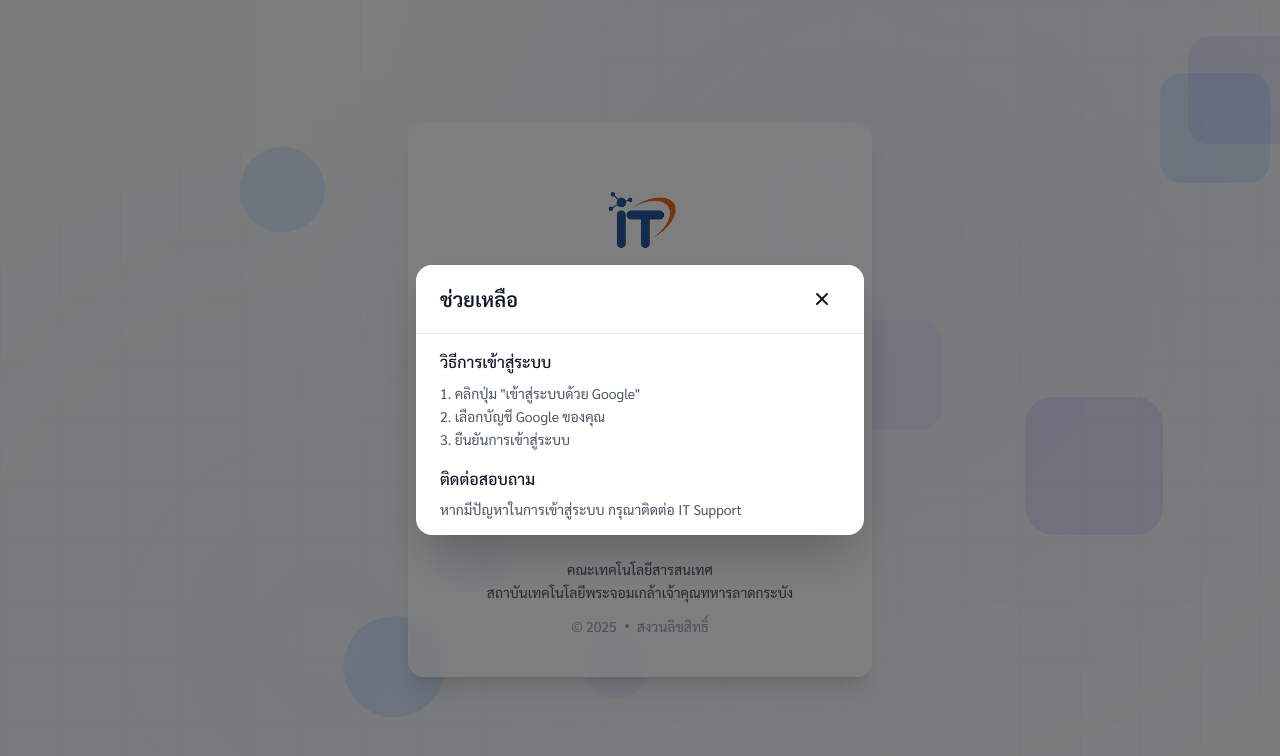
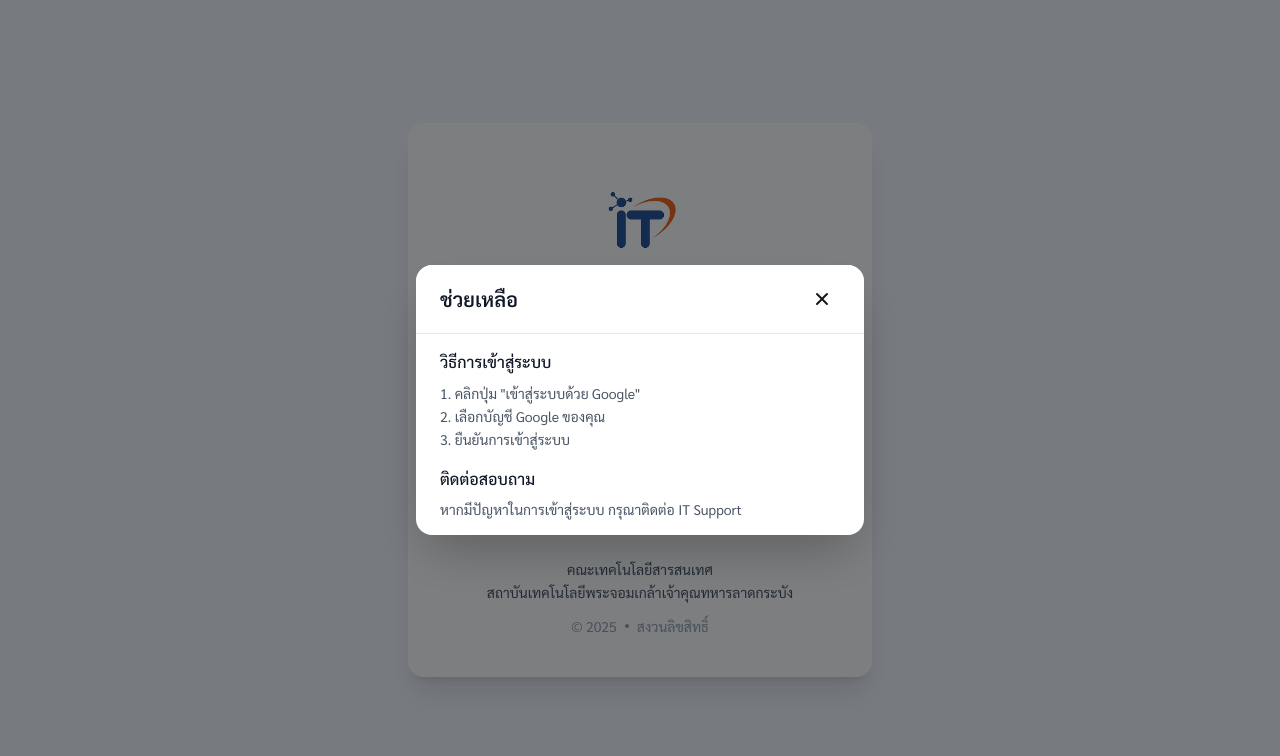
Before and after one commit to Pisol00/class-schedule, a Next.js app: page /login in a window 1280 px wide. Both pictures are taken after a click on the button "ช่วยเหลือ". Shown: the top 756 px of the page. Built offline with nearby package versions, Linux system fonts and the light colour scheme.

Commit message:
refactor login

```diff
--- /dev/null
+++ b/app/login/components/google-button.tsx
@@ -0,0 +1,60 @@
+'use client';
+
+import React from 'react';
+import { motion } from 'framer-motion';
+import { LoadingDots } from '@/app/login/components/ui';
+
+interface GoogleLoginButtonProps {
+  onClick: () => void;
+  isLoading?: boolean;
+  className?: string;
+}
+
+export default function GoogleLoginButton({
+  onClick,
+  isLoading = false,
+  className
+}: GoogleLoginButtonProps) {
+  return (
+    <motion.button
+      onClick={onClick}
+      disabled={isLoading}
+      aria-label={isLoading ? "กำลังเข้าสู่ระบบ" : "เข้าสู่ระบบด้วย Google"}
+      className={`w-full flex items-center justify-center space-x-4 bg-white/80 backdrop-blur-sm border border-white/60 hover:border-blue-400/60 rounded-xl px-6 py-4 min-h-[56px] text-base font-medium text-gray-700 shadow-lg shadow-black/5 hover:shadow-xl hover:shadow-blue-500/10 transition-all duration-200 ease-out focus:outline-none focus:ring-2 focus:ring-blue-500/50 focus:ring-offset-2 disabled:opacity-70 disabled:cursor-not-allowed cursor-pointer ${className || ''}`}
+      whileHover={!isLoading ? { scale: 1.02, y: -1 } : {}}
+      whileTap={!isLoading ? { scale: 0.98 } : {}}
+      transition={{ type: "spring", stiffness: 300, damping: 20 }}
+    >
+      {isLoading ? (
+        <motion.div
+          className="flex items-center space-x-3"
+          initial={{ opacity: 0 }}
+          animate={{ opacity: 1 }}
+          transition={{ duration: 0.3 }}
+        >
+          <LoadingDots />
+          <span>กำลังเข้าสู่ระบบ...</span>
+        </motion.div>
+      ) : (
+        <motion.div
+          className="flex items-center space-x-4"
+          initial={{ opacity: 0 }}
+          animate={{ opacity: 1 }}
+          transition={{ duration: 0.3 }}
+        >
+          {/* Google Logo */}
+          <motion.svg
+            className="w-6 h-6 flex-shrink-0"
+            viewBox="0 0 24 24"
+          >
+            <path fill="#4285F4" d="M22.56 12.25c0-.78-.07-1.53-.2-2.25H12v4.26h5.92c-.26 1.37-1.04 2.53-2.21 3.31v2.77h3.57c2.08-1.92 3.28-4.74 3.28-8.09z"/>
+            <path fill="#34A853" d="M12 23c2.97 0 5.46-.98 7.28-2.66l-3.57-2.77c-.98.66-2.23 1.06-3.71 1.06-2.86 0-5.29-1.93-6.16-4.53H2.18v2.84C3.99 20.53 7.7 23 12 23z"/>
+            <path fill="#FBBC05" d="M5.84 14.09c-.22-.66-.35-1.36-.35-2.09s.13-1.43.35-2.09V7.07H2.18C1.43 8.55 1 10.22 1 12s.43 3.45 1.18 4.93l2.85-2.22.81-.62z"/>
+            <path fill="#EA4335" d="M12 5.38c1.62 0 3.06.56 4.21 1.64l3.15-3.15C17.45 2.09 14.97 1 12 1 7.7 1 3.99 3.47 2.18 7.07l3.66 2.84c.87-2.6 3.3-4.53 6.16-4.53z"/>
+          </motion.svg>
+          <span className="text-lg select-none">เข้าสู่ระบบด้วย Google</span>
+        </motion.div>
+      )}
+    </motion.button>
+  );
+}
--- /dev/null
+++ b/app/login/components/help-modal.tsx
@@ -0,0 +1,44 @@
+import React from 'react';
+
+export function HelpModalContent() {
+  return (
+    <div className="space-y-4">
+      <div>
+        <h3 className="font-medium text-gray-900 mb-2">วิธีการเข้าสู่ระบบ</h3>
+        <p className="text-gray-600 text-sm leading-relaxed">
+          1. คลิกปุ่ม "เข้าสู่ระบบด้วย Google"<br/>
+          2. เลือกบัญชี Google ของคุณ<br/>
+          3. ยืนยันการเข้าสู่ระบบ
+        </p>
+      </div>
+      <div>
+        <h3 className="font-medium text-gray-900 mb-2">ติดต่อสอบถาม</h3>
+        <p className="text-gray-600 text-sm">
+          หากมีปัญหาในการเข้าสู่ระบบ กรุณาติดต่อ IT Support
+        </p>
+      </div>
+    </div>
+  );
+}
+
+export function PrivacyModalContent() {
+  return (
+    <div className="space-y-4 text-sm text-gray-600 leading-relaxed">
+      <p>
+        เราใช้ข้อมูลของคุณเพื่อการจัดตารางการสอนและการจัดการระบบเท่านั้น
+      </p>
+      <div>
+        <h3 className="font-medium text-gray-900 mb-2">การเก็บรักษาข้อมูล</h3>
+        <p>
+          ข้อมูลส่วนบุคคลของคุณจะถูกเก็บรักษาไว้อย่างปลอดภัยและจะไม่ถูกเปิดเผยต่อบุคคลที่สาม
+        </p>
+      </div>
+      <div>
+        <h3 className="font-medium text-gray-900 mb-2">การใช้งาน</h3>
+        <p>
+          ข้อมูลจะถูกใช้เพื่อการจัดการระบบการเรียนการสอนและการติดต่อสื่อสารที่จำเป็นเท่านั้น
+        </p>
+      </div>
+    </div>
+  );
+}
--- /dev/null
+++ b/app/login/components/index.ts
@@ -0,0 +1,2 @@
+export { default as GoogleLoginButton } from '@/app/login/components/google-button';
+export { HelpModalContent, PrivacyModalContent } from '@/app/login/components/help-modal';
--- /dev/null
+++ b/app/login/components/ui/index.ts
@@ -0,0 +1,2 @@
+export { default as Modal } from '@/app/login/components/ui/modal';
+export { default as LoadingDots } from '@/app/login/components/ui/loading-dots';
--- /dev/null
+++ b/app/login/components/ui/loading-dots.tsx
@@ -0,0 +1,26 @@
+import React from 'react';
+
+interface LoadingDotsProps {
+  className?: string;
+  'aria-label'?: string;
+}
+
+export default function LoadingDots({
+  className = "flex space-x-1",
+  'aria-label': ariaLabel = "กำลังโหลด"
+}: LoadingDotsProps) {
+  return (
+    <div className={className} aria-label={ariaLabel}>
+      {[0, 1, 2].map((i) => (
+        <div
+          key={i}
+          className="w-2 h-2 bg-blue-500 rounded-full animate-pulse"
+          style={{
+            animationDelay: `${i * 0.15}s`,
+            animationDuration: '1.2s'
+          }}
+        />
+      ))}
+    </div>
+  );
+}
--- /dev/null
+++ b/app/login/components/ui/modal.tsx
@@ -0,0 +1,75 @@
+'use client';
+
+import React from 'react';
+import { motion, AnimatePresence } from 'framer-motion';
+
+interface ModalProps {
+  isOpen: boolean;
+  onClose: () => void;
+  title: string;
+  children: React.ReactNode;
+  maxWidth?: string;
+}
+
+export default function Modal({
+  isOpen,
+  onClose,
+  title,
+  children,
+  maxWidth = "max-w-md"
+}: ModalProps) {
+  return (
+    <AnimatePresence>
+      {isOpen && (
+        <motion.div
+          className="fixed inset-0 z-50 flex items-center justify-center p-4"
+          initial={{ opacity: 0 }}
+          animate={{ opacity: 1 }}
+          exit={{ opacity: 0 }}
+          transition={{ duration: 0.15 }}
+        >
+          {/* Backdrop */}
+          <motion.div
+            className="absolute inset-0 bg-black/50"
+            onClick={onClose}
+            initial={{ opacity: 0 }}
+            animate={{ opacity: 1 }}
+            exit={{ opacity: 0 }}
+            transition={{ duration: 0.15 }}
+          />
+
+          {/* Modal Content */}
+          <motion.div
+            className={`relative bg-white rounded-2xl shadow-2xl ${maxWidth} w-full max-h-[80vh] overflow-y-auto`}
+            initial={{ opacity: 0, scale: 0.95 }}
+            animate={{ opacity: 1, scale: 1 }}
+            exit={{ opacity: 0, scale: 0.95 }}
+            transition={{ duration: 0.15, ease: "easeOut" }}
+          >
+            <div className="sticky top-0 bg-white border-b border-gray-200 px-6 py-4 rounded-t-2xl">
+              <div className="flex items-center justify-between">
+                <h2 className="text-xl font-semibold text-gray-900">{title}</h2>
+                <button
+                  onClick={onClose}
+                  className="p-2 hover:bg-gray-100 rounded-lg transition-colors cursor-pointer"
+                  aria-label="ปิด"
+                >
+                  <svg className="w-5 h-5" fill="currentColor" viewBox="0 0 20 20">
+                    <path
+                      fillRule="evenodd"
+                      d="M4.293 4.293a1 1 0 011.414 0L10 8.586l4.293-4.293a1 1 0 111.414 1.414L11.414 10l4.293 4.293a1 1 0 01-1.414 1.414L10 11.414l-4.293 4.293a1 1 0 01-1.414-1.414L8.586 10 4.293 5.707a1 1 0 010-1.414z"
+                      clipRule="evenodd"
+                    />
+                  </svg>
+                </button>
+              </div>
+            </div>
+            <div className="px-6 py-4">
+              {children}
+            </div>
+          </motion.div>
+        </motion.div>
+      )}
+    </AnimatePresence>
+  );
+}
--- a/app/login/page.tsx
+++ b/app/login/page.tsx
@@ -1,20 +1,16 @@
-// page.tsx
 'use client';
 
 import { useState } from 'react';
 import { motion } from 'framer-motion';
 
-// คอมโพเนนต์
-import {
-  Modal,
-  GoogleLoginButton,
-  HelpModalContent,
-  PrivacyModalContent,
-  AnimatedBackground
-} from '@/components/LoginPage';
+// Types
+import { LoginState } from '@/app/login/types/auth';
 
-// ประเภทข้อมูล
-import { LoginState } from '@/types/login';
+// Global UI Components
+import { Modal } from '@/app/login/components/ui';
+
+// Login Specific Components
+import { GoogleLoginButton, HelpModalContent, PrivacyModalContent } from '@/app/login/components';
 
 export default function LoginPage() {
   const [state, setState] = useState<LoginState>({
@@ -46,8 +42,8 @@ export default function LoginPage() {
 
   return (
     <>
-      {/* พื้นหลัง */}
-      <AnimatedBackground />
+      {/* พื้นหลังธรรมดา */}
+      <div className="fixed inset-0 bg-blue-50" />
 
       {/* เนื้อหาหลัก */}
       <div className="fixed inset-0 flex items-center justify-center overflow-y-auto">
--- /dev/null
+++ b/app/login/types/auth.ts
@@ -0,0 +1,5 @@
+export interface LoginState {
+  isLoading: boolean;
+  showHelpModal: boolean;
+  showPrivacyModal: boolean;
+}
--- a/components/layout/Header/index.tsx
+++ b/components/layout/Header/index.tsx
@@ -2,11 +2,21 @@
 import { useState, useEffect } from 'react';
 import { useRouter } from 'next/navigation';
 import Link from 'next/link';
+import {
+  BookOpen,
+  FileText,
+  Users,
+  Building,
+  User,
+  Settings,
+  LogOut,
+  LucideIcon
+} from 'lucide-react';
 
 // Types
 interface NavigationItem {
   name: string;
-  icon: string;
+  icon: LucideIcon;
   href: string;
 }
 
@@ -21,26 +31,33 @@ interface DropdownProps {
   children: React.ReactNode;
 }
 
+interface MenuItemType {
+  icon: LucideIcon;
+  label: string;
+  href: string;
+  className?: string;
+}
+
 // Constants
 const NAVIGATION_ITEMS: NavigationItem[] = [
   {
     name: 'หลักสูตร',
-    icon: 'M12 6.253v13m0-13C10.832 5.477 9.246 5 7.5 5S4.168 5.477 3 6.253v13C4.168 18.477 5.754 18 7.5 18s3.332.477 4.5 1.253m0-13C13.168 5.477 14.754 5 16.5 5c1.746 0 3.332.477 4.5 1.253v13C19.832 18.477 18.246 18 16.5 18c-1.746 0-3.332.477-4.5 1.253',
+    icon: BookOpen,
     href: '/curriculum'
   },
   {
     name: 'รายวิชา',
-    icon: 'M9 12h6m-6 4h6m2 5H7a2 2 0 01-2-2V5a2 2 0 012-2h5.586a1 1 0 01.707.293l5.414 5.414a1 1 0 01.293.707V19a2 2 0 01-2 2z',
+    icon: FileText,
     href: '/subjects'
   },
   {
     name: 'อาจารย์',
-    icon: 'M17 20h5v-2a3 3 0 00-5.356-1.857M17 20H7m10 0v-2c0-.656-.126-1.283-.356-1.857M7 20H2v-2a3 3 0 015.356-1.857M7 20v-2c0-.656.126-1.283.356-1.857m0 0a5.002 5.002 0 019.288 0M15 7a3 3 0 11-6 0 3 3 0 016 0zm6 3a2 2 0 11-4 0 2 2 0 014 0zM7 10a2 2 0 11-4 0 2 2 0 014 0z',
+    icon: Users,
     href: '/instructors'
   },
   {
     name: 'ห้องเรียน',
-    icon: 'M19 21V5a2 2 0 00-2-2H7a2 2 0 00-2 2v16m14 0h2m-2 0h-5m-9 0H3m2 0h5M9 7h1m-1 4h1m4-4h1m-1 4h1m-5 10v-5a1 1 0 011-1h2a1 1 0 011 1v5m-4 0h4',
+    icon: Building,
     href: '/rooms'
   }
 ];
@@ -50,14 +67,19 @@ const CURRENT_USER: User = {
   role: 'เจ้าหน้าที่ฝ่ายวิชาการ'
 };
 
-const MENU_ITEMS = [
+const MENU_ITEMS: MenuItemType[] = [
   {
-    icon: 'M16 7a4 4 0 11-8 0 4 4 0 018 0zM12 14a7 7 0 00-7 7h14a7 7 0 00-7-7z',
+    icon: User,
     label: 'โปรไฟล์',
     href: '/userprofile'
   },
   {
-    icon: 'M17 16l4-4m0 0l-4-4m4 4H7m6 4v1a3 3 0 01-3 3H6a3 3 0 01-3-3V7a3 3 0 013-3h4a3 3 0 013 3v1',
+    icon: Settings,
+    label: 'จัดการผู้ใช้งาน',
+    href: '/usermanagement'
+  },
+  {
+    icon: LogOut,
     label: 'ออกจากระบบ',
     href: '/login',
     className: 'text-red-600 hover:bg-red-50'
@@ -93,17 +115,9 @@ const useKeyboardShortcuts = (onEscape: () => void) => {
 };
 
 // UI Components
-const Icon = ({ path, className = "w-4 h-4" }: { path: string; className?: string }) => (
-  <svg className={className} fill="none" stroke="currentColor" viewBox="0 0 24 24">
-    <path strokeLinecap="round" strokeLinejoin="round" strokeWidth="2" d={path} />
-  </svg>
-);
-
 const UserAvatar = ({ size = "w-10 h-10" }: { size?: string }) => (
   <div className={`${size} bg-slate-200 rounded-full flex items-center justify-center relative`}>
-    <svg className="w-5 h-5 text-slate-600" fill="currentColor" viewBox="0 0 20 20">
-      <path fillRule="evenodd" d="M10 9a3 3 0 100-6 3 3 0 000 6zm-7 9a7 7 0 1114 0H3z" clipRule="evenodd" />
-    </svg>
+    <User className="w-5 h-5 text-slate-600" />
     <div className="absolute -bottom-0.5 -right-0.5 w-3 h-3 bg-green-400 border-2 border-white rounded-full" />
   </div>
 );
@@ -140,16 +154,20 @@ const Logo = () => (
   </Link>
 );
 
-const NavigationLink = ({ item }: { item: NavigationItem }) => (
+const NavigationLink = ({ item }: { item: NavigationItem }) => {
+  const IconComponent = item.icon;
+
+  return (
     <Link
       href={item.href}
       className="text-sm font-medium text-slate-600 hover:text-slate-900 px-4 py-2.5 rounded-lg transition-all duration-200 flex items-center space-x-2 relative group hover:bg-slate-50"
     >
-    <Icon path={item.icon} className="w-4 h-4 transition-transform group-hover:scale-110" />
+      <IconComponent className="w-4 h-4 transition-transform group-hover:scale-110" />
       <span>{item.name}</span>
       <div className="absolute bottom-1 left-1/2 transform -translate-x-1/2 w-0 h-0.5 bg-blue-500 group-hover:w-3/4 transition-all duration-200" />
     </Link>
   );
+};
 
 const Navigation = () => (
   <nav className="flex items-center justify-center space-x-1">
@@ -167,12 +185,12 @@ const UserInfo = ({ user }: { user: User }) => (
 );
 
 const MenuItem = ({
-  icon,
+  icon: IconComponent,
   label,
   onClick,
   className = ""
 }: {
-  icon: string;
+  icon: LucideIcon;
   label: string;
   onClick: () => void;
   className?: string;
@@ -181,7 +199,7 @@ const MenuItem = ({
     className={`flex items-center px-4 py-2 text-sm text-slate-700 hover:bg-slate-50 transition-colors cursor-pointer w-full text-left ${className}`}
     onClick={onClick}
   >
-    <Icon path={icon} className="w-4 h-4 mr-3 text-slate-500" />
+    <IconComponent className="w-4 h-4 mr-3 text-slate-500" />
     {label}
   </button>
 );
@@ -237,9 +255,7 @@ const UserProfile = () => {
         className="w-10 h-10 bg-slate-200 rounded-full flex items-center justify-center hover:bg-slate-300 transition-colors relative cursor-pointer"
         onClick={toggleDropdown}
       >
-        <svg className="w-5 h-5 text-slate-600" fill="currentColor" viewBox="0 0 20 20">
-          <path fillRule="evenodd" d="M10 9a3 3 0 100-6 3 3 0 000 6zm-7 9a7 7 0 1114 0H3z" clipRule="evenodd" />
-        </svg>
+        <User className="w-5 h-5 text-slate-600" />
         <div className="absolute -bottom-0.5 -right-0.5 w-3 h-3 bg-green-400 border-2 border-white rounded-full" />
       </button>
 
```
Also changed, not shown: app/page.tsx (+22 -22 lines), app/login/types/login.ts (renamed from types/login.ts). Lines whose indentation alone changed are shown as unchanged.
